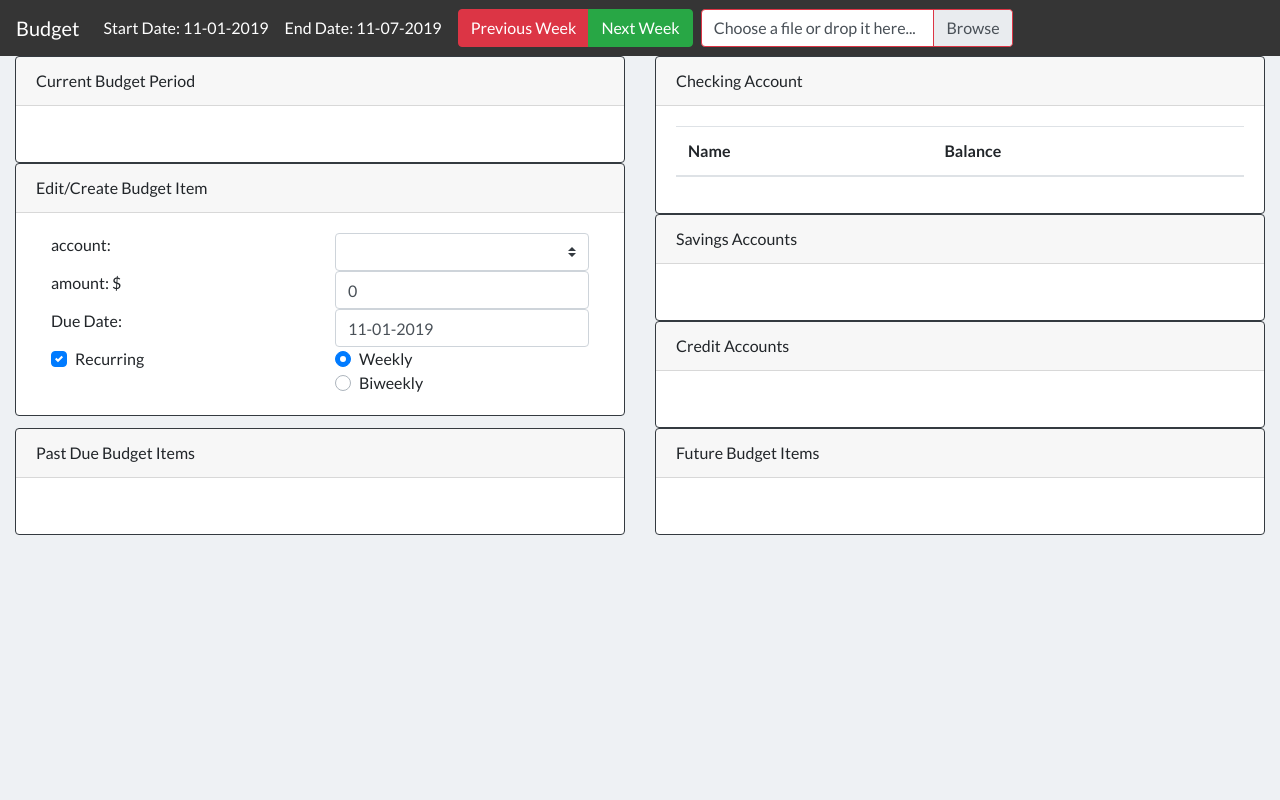
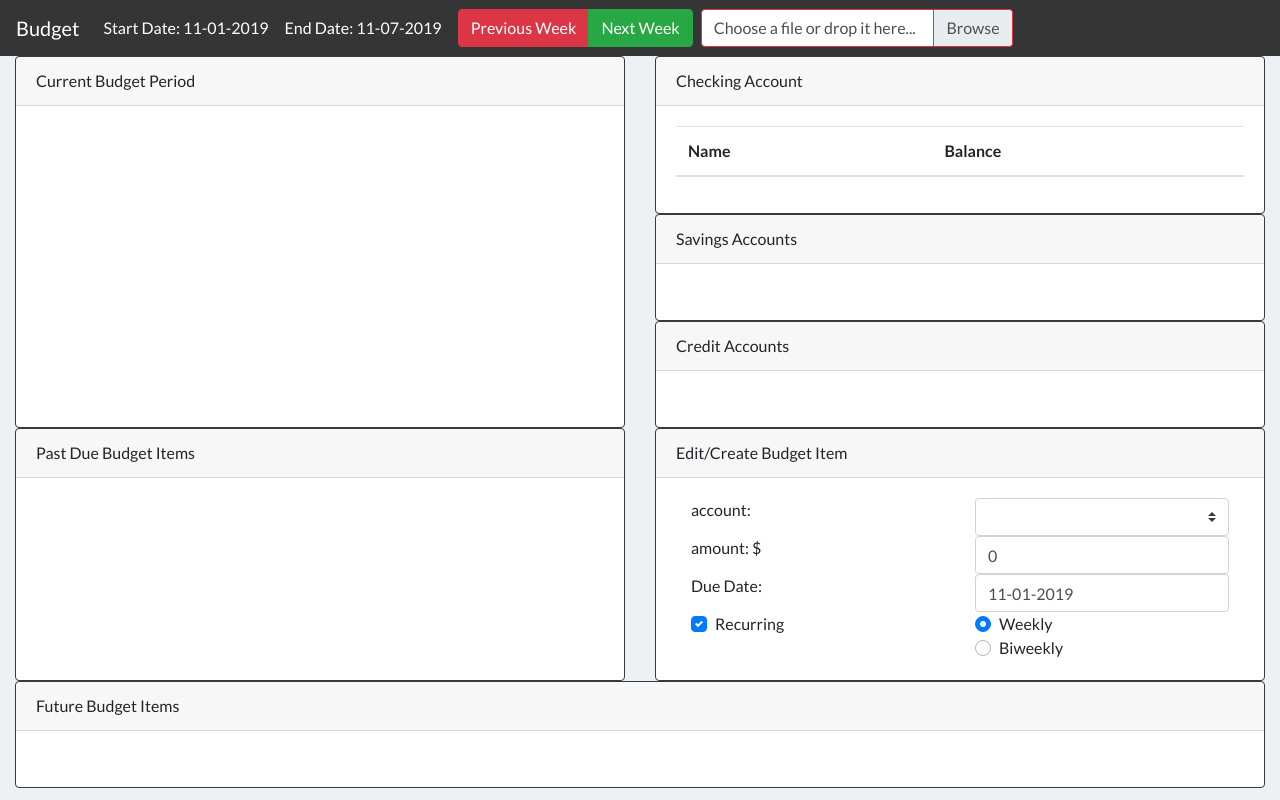
Before and after one commit to batwalrus76/budget-web-node-vue, a Vue app: page / in a window 1280 px wide. Built offline with nearby package versions, Linux system fonts and the light colour scheme.

Commit message:
testing out openshift

```diff
--- a/src/App.vue
+++ b/src/App.vue
@@ -2,14 +2,14 @@
   <div id="app">
     <Header v-bind:currentStartDate="currentStartDate"
             v-bind:currentEndDate="currentEndDate"
-            v-bind:checkingAccount="checkingAccount"
+            v-bind:checkingAccounts="checkingAccounts"
             v-bind:savingsAccounts="savingsAccounts"
             v-bind:creditAccounts="creditAccounts"
             v-bind:budgetItems="budgetItems"
             v-on:previousWeek="previousWeek()"
             v-on:nextWeek="nextWeek()"
             @budgetFileUpload="budgetFileUpload" :budget_file_data="budget_data"></Header>
-    <router-view style="min-width: 100%"></router-view>
+    <router-view style="min-width: 100%; min-height: 100%" ></router-view>
   </div>
 </template>
 
@@ -29,7 +29,7 @@
         currentEndDate: this.formatCurrentEndDate(new Date()),
         currentTimePeriodData: {},
         budget_data: {},
-        checkingAccount: [{name:"",balance:0.0,type: "Checking"}],
+        checkingAccounts: [{name:"",balance:0.0,type: "Checking"}],
         savingsAccounts: [],
         creditAccounts: [],
         budgetItems: [],
@@ -122,7 +122,7 @@
         return this.formatDate(endDate);
       },
       budgetFileUpload: function(budget_file_data) {
-        this.checkingAccount = [budget_file_data.checkingAccount];
+        this.checkingAccounts = [ budget_file_data.checkingAccount ];
         this.savingsAccounts = budget_file_data.savingsAccounts;
         this.creditAccounts = budget_file_data.creditAccounts;
         this.budgetItems = budget_file_data.budgetItems;
--- a/src/components/account/AccountsCards.vue
+++ b/src/components/account/AccountsCards.vue
@@ -1,8 +1,8 @@
 <template>
     <div>
-        <CheckingAccountCard v-bind:checking-account="checkingAccount"></CheckingAccountCard>
-        <SavingsAccountsCard v-bind:savingsAccounts="savingsAccounts"></SavingsAccountsCard>
-        <CreditAccountsCard v-bind:credit-accounts="creditAccounts"></CreditAccountsCard>
+        <CheckingAccountCard v-bind:checkingAccounts="checkingAccounts"></CheckingAccountCard>
+            <SavingsAccountsCard v-bind:savingsAccounts="savingsAccounts"></SavingsAccountsCard>
+            <CreditAccountsCard v-bind:credit-accounts="creditAccounts"></CreditAccountsCard>
     </div>
 </template>
 
@@ -15,7 +15,7 @@
 	export default {
 		name: "AccountsCards",
         components: {CreditAccountsCard, SavingsAccountsCard, CheckingAccountCard},
-        props: ['checkingAccount', 'savingsAccounts', 'creditAccounts'],
+        props: ['checkingAccounts', 'savingsAccounts', 'creditAccounts'],
 		data() {
 			return {
 			}
--- a/src/components/account/CheckingAccountCard.vue
+++ b/src/components/account/CheckingAccountCard.vue
@@ -4,14 +4,14 @@
             tag="article"
             border-variant="dark"
     >
-        <b-table striped hover :items="checkingAccount" :fields="fields"></b-table>
+        <b-table striped hover :items="checkingAccounts" :fields="fields"></b-table>
     </b-card>
 </template>
 
 <script>
 	export default {
 		name: "CheckingAccountCard",
-		props: ['checkingAccount'],
+		props: ['checkingAccounts'],
 		data() {
 			return {
 				fields: ['name','balance']
--- a/src/views/Main.vue
+++ b/src/views/Main.vue
@@ -2,31 +2,30 @@
     <b-container>
         <b-row>
             <b-col>
-                <b-container>
-                    <b-row>
-                        <CurrentBudgetPeriodTable v-bind:currentBudgetItems="budgetItems"
-                                                  style="min-width: 100%"
-                            ></CurrentBudgetPeriodTable>
-                    </b-row>
-                    <b-row>
-                        <EditCreateBudgetItem v-bind:selectedAccount="selectedAccount"
-                                              style="min-width: 100%">
-                        </EditCreateBudgetItem>
-                    </b-row>
-                </b-container>
+                <CurrentBudgetPeriodTable v-bind:currentBudgetItems="budgetItems"
+                                          style="min-width: 100%; min-height: 100%"></CurrentBudgetPeriodTable>
             </b-col>
             <b-col>
-                <AccountsCards v-bind:checkingAccount="checkingAccount"
+                <AccountsCards v-bind:checkingAccounts="checkingAccounts"
                                v-bind:savingsAccounts="savingsAccounts"
                                v-bind:creditAccounts="creditAccounts"></AccountsCards>
             </b-col>
         </b-row>
         <b-row>
             <b-col>
-                <PastDueBudgetItemsTable v-bind:pastDueBudgetItems="budgetItems"></PastDueBudgetItemsTable>
+                <PastDueBudgetItemsTable v-bind:pastDueBudgetItems="budgetItems" style="min-height: 100%">
+                </PastDueBudgetItemsTable>
             </b-col>
             <b-col>
-                <FutureBudgetItemsTable v-bind:futureBudgetItems="budgetItems"></FutureBudgetItemsTable>
+                <EditCreateBudgetItem v-bind:selectedAccount="selectedAccount"
+                                      style="min-width: 100%">
+                </EditCreateBudgetItem>
+            </b-col>
+        </b-row>
+        <b-row>
+            <b-col>
+                <FutureBudgetItemsTable v-bind:futureBudgetItems="budgetItems"
+                                        style="min-width: 100%; min-height: 100%"></FutureBudgetItemsTable>
             </b-col>
         </b-row>
     </b-container>
@@ -49,7 +48,7 @@
             PastDueBudgetItemsTable,
             FutureBudgetItemsTable
 		},
-		props: ['checkingAccount', 'savingsAccounts', 'creditAccounts', 'budgetItems'],
+		props: ['checkingAccounts', 'savingsAccounts', 'creditAccounts', 'budgetItems'],
 		data() {
 			return {
 				selectedAccount: null,
```
